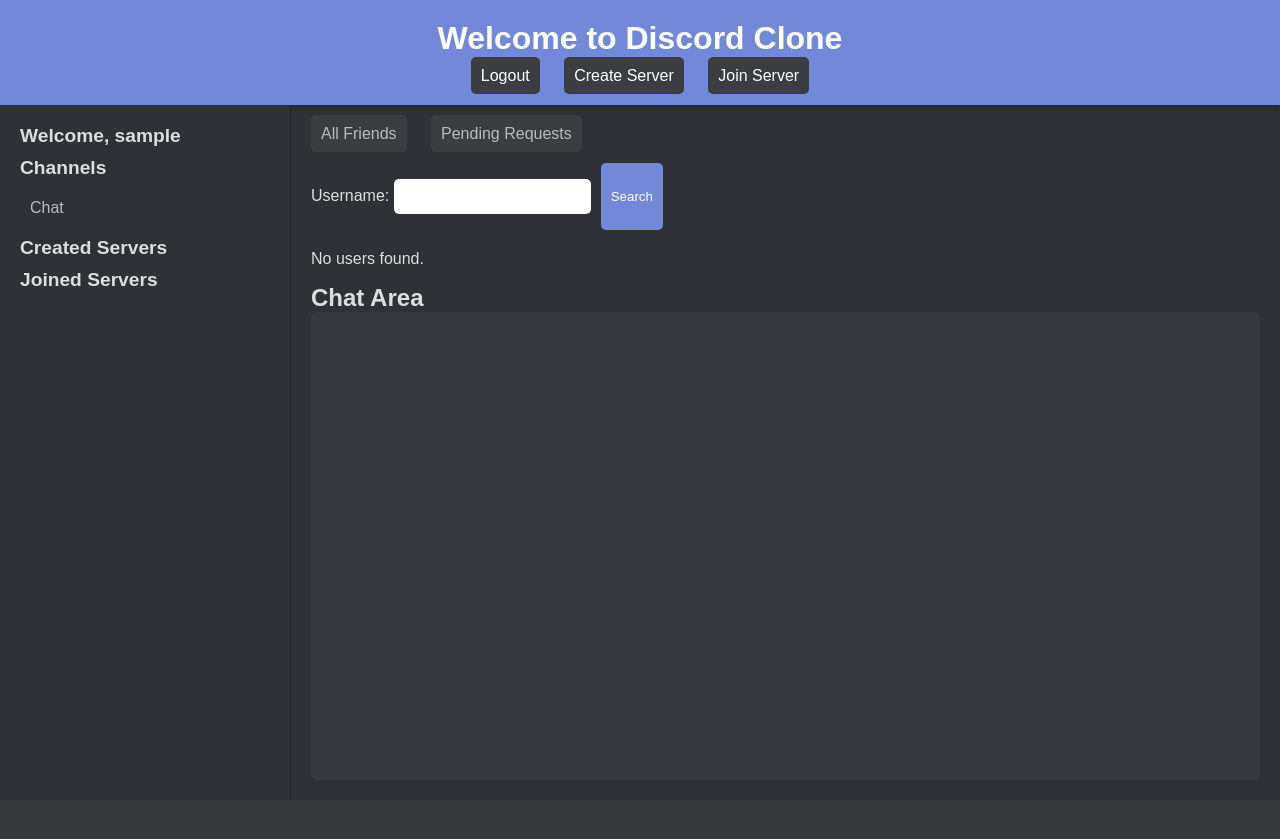
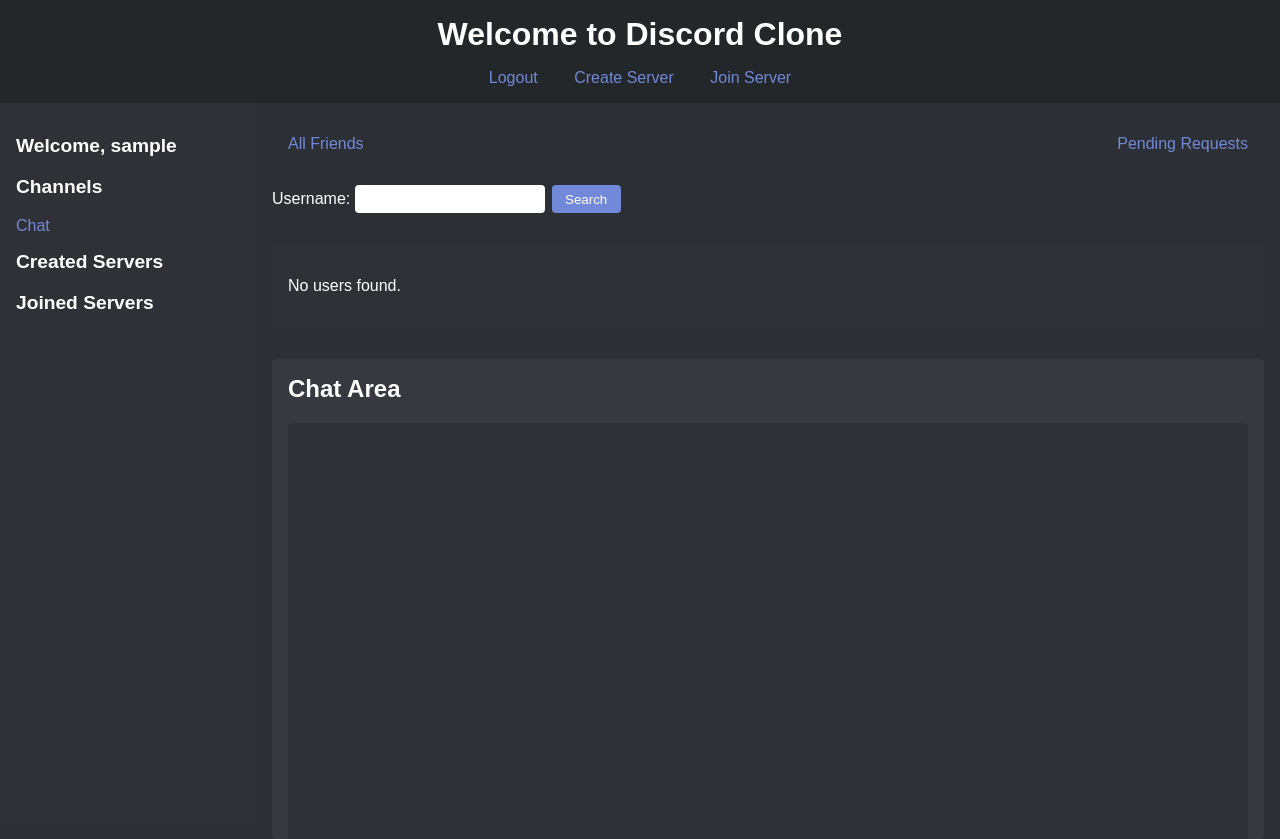
Before and after one commit to manayush17/Discord-, a Django app: page / in a window 1280 px wide. Before the commit the page ends 800 px from the top, so only its background shows below. Run offline with Django 5.2, Linux system fonts and the light colour scheme; the visitor is signed in with stand-in values (Sample User, id 1); data that the repository does not hold is empty.

Commit message:
modified a css

```diff
--- a/project/app1/templates/home.html
+++ b/project/app1/templates/home.html
@@ -21,7 +21,6 @@
             <h2>Welcome, {{ user.username }}</h2>
             <h2>Channels</h2>
             <ul>
-
                 <li><a class="redir" href="{% url 'home' %}">Chat</a></li>
             </ul>
             <h2>Created Servers</h2>
--- a/project/static/styles2.css
+++ b/project/static/styles2.css
@@ -1,176 +1,172 @@
-/* styles2.css */
-
-/* Reset CSS */
-body, h1, h2, ul, li, nav, header, div, a, form {
+body {
+    font-family: Arial, sans-serif;
+    background-color: #2c2f33;
+    color: #fff;
     margin: 0;
     padding: 0;
-    box-sizing: border-box;
-}
-
-/* Global Styles */
-body {
-    font-family: Arial, sans-serif;
-    display: flex;
-    flex-direction: column;
-    min-height: 100vh;
-    background-color: #2f3136;
-    color: #dcddde;
 }
 
 header {
-    background-color: #7289da;
-    padding: 20px;
+    background-color: #23272a;
+    padding: 1em;
     text-align: center;
-    box-shadow: 0 2px 4px rgba(0, 0, 0, 0.2);
 }
 
 header h1 {
     margin: 0;
-    color: #fff;
 }
 
-header nav {
-    margin-top: 10px;
+nav {
+    margin-top: 1em;
 }
 
-header nav .redir {
-    color: #fff;
+nav a {
+    color: #7289da;
+    margin: 0 1em;
     text-decoration: none;
-    margin: 0 10px;
-    padding: 10px;
-    background-color: #3b3d41;
-    border-radius: 5px;
-    transition: background-color 0.3s ease;
 }
 
-header nav .redir:hover {
-    background-color: #5b6eae;
+nav a:hover {
+    text-decoration: underline;
 }
 
 .container {
     display: flex;
-    flex: 1;
+    height: calc(100vh - 80px); /* Adjust for header height */
 }
 
 .sidebar {
-    width: 250px;
     background-color: #2f3136;
-    padding: 20px;
-    border-right: 1px solid #202225;
+    padding: 1em;
+    width: 20%;
+    box-sizing: border-box;
 }
 
 .sidebar h2 {
     font-size: 1.2em;
-    margin-bottom: 10px;
+    margin-bottom: 1em;
 }
 
 .sidebar ul {
     list-style: none;
-    padding-left: 0;
+    padding: 0;
 }
 
 .sidebar ul li {
-    margin-bottom: 10px;
+    margin-bottom: 1em;
 }
 
 .sidebar ul li a {
-    color: #b9bbbe;
+    color: #7289da;
     text-decoration: none;
-    padding: 10px;
-    display: block;
-    border-radius: 5px;
-    transition: background-color 0.3s ease;
 }
 
 .sidebar ul li a:hover {
-    background-color: #40444b;
+    text-decoration: underline;
 }
 
 .main-content {
     flex: 1;
-    padding: 20px;
+    padding: 1em;
+    box-sizing: border-box;
+}
+
+.friends {
+    margin-bottom: 2em;
+}
+
+.friends nav {
     display: flex;
-    flex-direction: column;
+    justify-content: space-between;
+    margin-bottom: 1em;
 }
 
 .friends nav a {
-    color: #b9bbbe;
+    color: #7289da;
     text-decoration: none;
-    margin-right: 20px;
-    padding: 10px;
-    background-color: #3b3d41;
-    border-radius: 5px;
-    transition: background-color 0.3s ease;
 }
 
 .friends nav a:hover {
-    background-color: #5b6eae;
+    text-decoration: underline;
 }
 
 .search-form {
-    margin: 20px 0;
+    margin-bottom: 1em;
 }
 
 .search-form form {
     display: flex;
-    gap: 10px;
+    align-items: center;
 }
 
-.search-form form input, .search-form form button {
-    padding: 10px;
+.search-form input[type="text"] {
+    flex: 1;
+    padding: 0.5em;
+    margin-right: 0.5em;
     border: none;
-    border-radius: 5px;
-    outline: none;
+    border-radius: 4px;
+    box-sizing: border-box;
 }
 
-.search-form form input {
-    flex: 1;
+.search-form button {
+    padding: 0.5em 1em;
+    border: none;
+    background-color: #7289da;
+    color: white;
+    cursor: pointer;
+    border-radius: 4px;
 }
 
-.search-form form button {
-    background-color: #7289da;
-    color: #fff;
-    cursor: pointer;
-    transition: background-color 0.3s ease;
-}
-
-.search-form form button:hover {
+.search-form button:hover {
     background-color: #5b6eae;
 }
 
 .search-results {
-    margin-top: 20px;
+    margin-top: 1em;
+    background-color: #2f3136;
+    padding: 1em;
+    border-radius: 4px;
 }
 
 .search-results h3 {
-    margin-bottom: 10px;
+    margin-top: 0;
 }
 
 .search-results ul {
     list-style: none;
-    padding-left: 0;
+    padding: 0;
 }
 
 .search-results ul li {
-    margin-bottom: 10px;
+    margin-bottom: 0.5em;
 }
 
 .search-results ul li a {
     color: #7289da;
     text-decoration: none;
-    margin-left: 10px;
+}
+
+.search-results ul li a:hover {
+    text-decoration: underline;
 }
 
 .chat {
-    flex: 1;
-    display: flex;
-    flex-direction: column;
+    background-color: #36393f;
+    padding: 1em;
+    border-radius: 4px;
+    box-sizing: border-box;
+    height: 60vh;
+    overflow-y: auto;
 }
 
-.chat .messages {
-    flex: 1;
-    padding: 20px;
-    background-color: #36393f;
-    border-radius: 5px;
+.chat h2 {
+    margin-top: 0;
+}
+
+.messages {
+    background-color: #2f3136;
+    padding: 1em;
+    border-radius: 4px;
+    height: calc(100% - 40px);
     overflow-y: auto;
 }
```
Also changed, not shown: project/static/create_server.css (+5 -8 lines).
